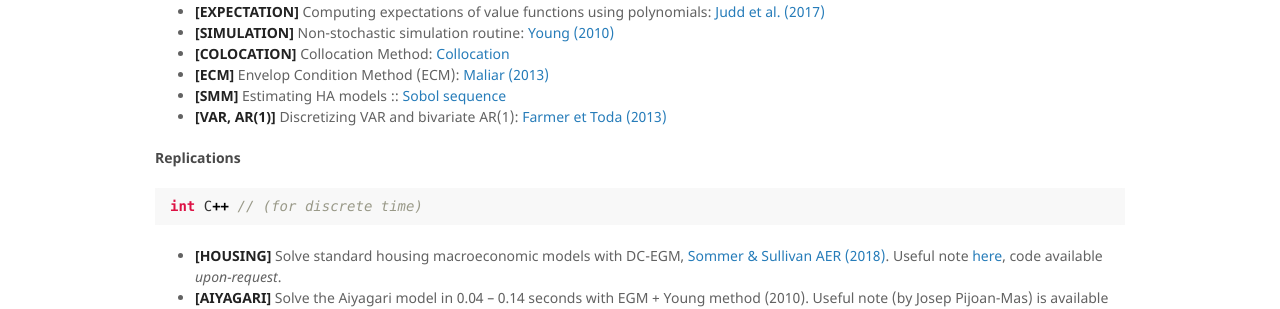
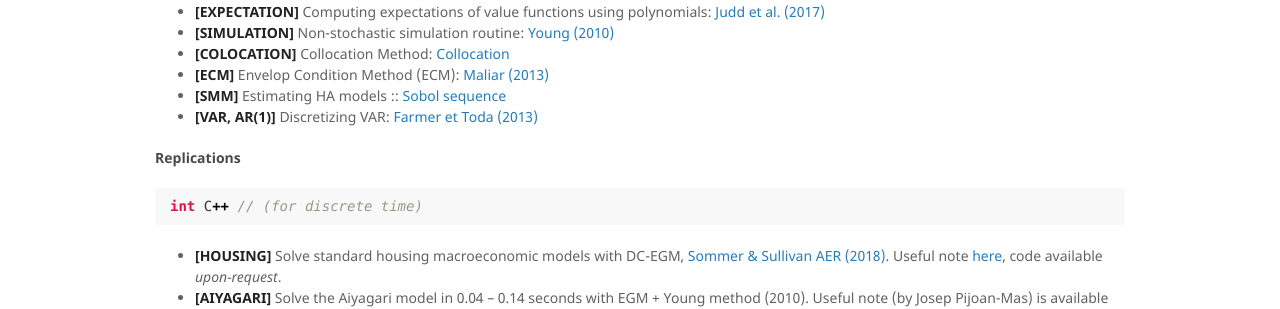
Before and after one commit to AGaillardTSE/AGaillardTSE.github.io, a Jekyll site: the page built from computing.md, in a window 1280 px wide. Shown: the part 388-697 px from the top of the page. Built offline with Jekyll 4.4.1, drawn with Linux system fonts in a browser that asks for light colours; our own code applies the rules of GitHub Pages for plain Markdown files.

Commit message:
Update computing.md

```diff
--- a/computing.md
+++ b/computing.md
@@ -19,7 +19,7 @@ layout: page
 * **[COLOCATION]** Collocation Method: [Collocation](https://en.wikipedia.org/wiki/Collocation_method)
 * **[ECM]** Envelop Condition Method (ECM): [Maliar (2013)](https://stanford.edu/~maliarl/Files/EL2013.pdf)
 * **[SMM]** Estimating HA models :: [Sobol sequence](https://en.wikipedia.org/wiki/Sobol_sequence)
-* **[VAR, AR(1)]** Discretizing VAR and bivariate AR(1): [Farmer et Toda (2013)](https://www.econstor.eu/bitstream/10419/195551/1/1015515150.pdf)
+* **[VAR, AR(1)]** Discretizing VAR: [Farmer et Toda (2013)](https://www.econstor.eu/bitstream/10419/195551/1/1015515150.pdf)
 
 #### Replications
 
```
